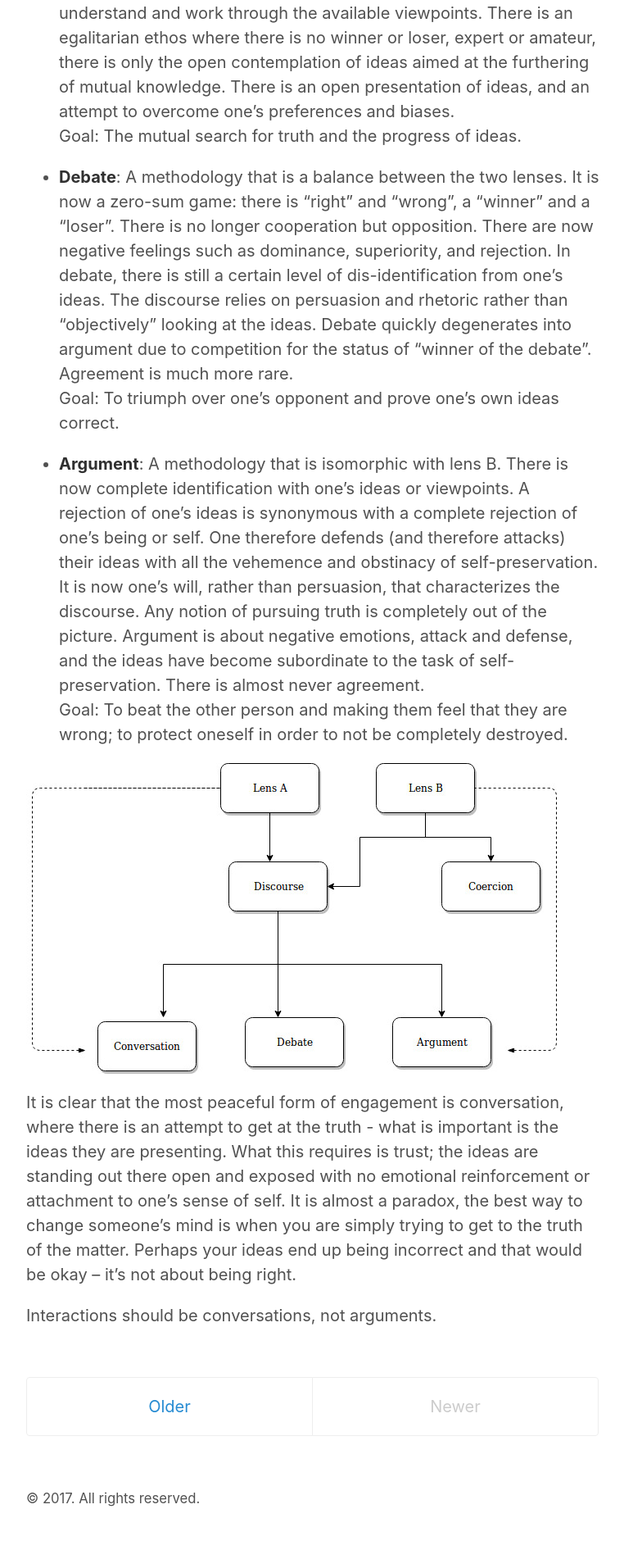
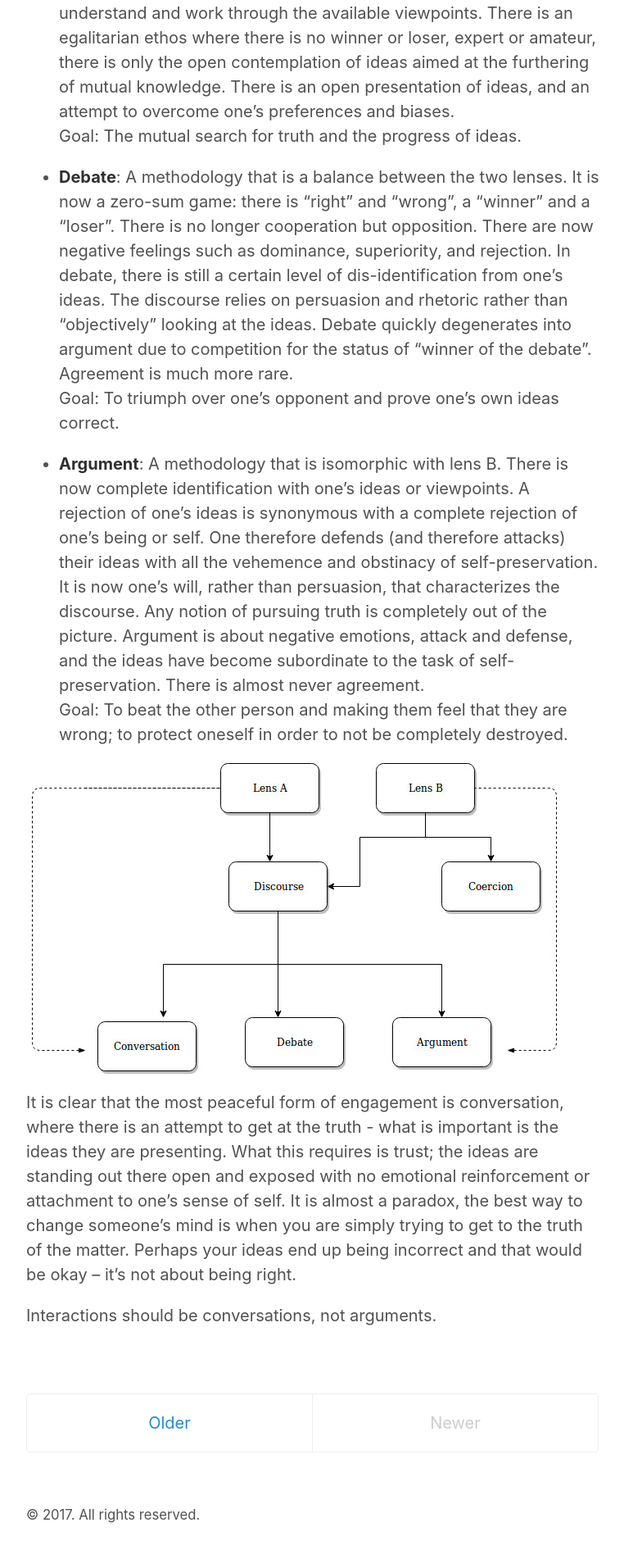
Before and after one commit to matthewsouthey/matthewsouthey.github.io, a Jekyll site: the page built from index.html, in a window 1280 px wide. Shown: the part 1057-2959 px from the top of the page at 82% size, without its empty margins (258-1020 px from the left). Built offline with Jekyll 4.4.1, drawn with Linux system fonts in a browser that asks for light colours; the list of posts is cut into pages by our own code.

Commit message:
Update _posts.scss

```diff
--- a/_sass/_posts.scss
+++ b/_sass/_posts.scss
@@ -5,10 +5,10 @@
 
 .page,
 .post {
-  margin-bottom: 2em;
+  margin-bottom: 4em;
 
   li + li {
-    margin-top: .25rem;
+    margin-top: .1rem;
   }
 }
 
```
